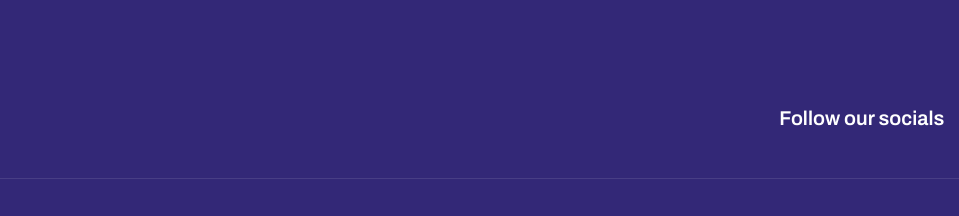
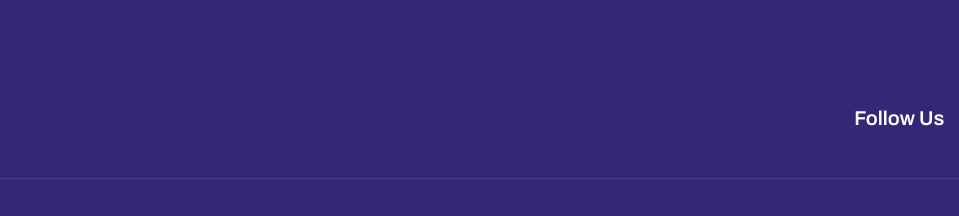
Before and after one commit to Xavierrodgriues/yuvii-dev, a plain HTML site: page 404.html in a window 1280 px wide. Shown: the part 1379-1595 px from the top of the page, 144-1103 px from the left. Drawn offline with Linux system fonts and the light colour scheme.

Commit message:
fix: content changed of Follow our social

```diff
--- a/404.html
+++ b/404.html
@@ -234,7 +234,7 @@
 
                         <!-- Footer Social Links Start -->
                         <div class="footer-social-links">
-                            <span>Follow our socials</span>
+                            <span>Follow Us</span>
                             <ul>
                                 <li><a href="#"><i class="fa-brands fa-facebook-f"></i></a></li>
                                 <li><a href="#"><i class="fa-brands fa-dribbble"></i></a></li>
```
Also changed, not shown: about.html (+1 -1 lines), accouting.html (+1 -1 lines), blog.html (+1 -1 lines), contact.html (+1 -1 lines), debt.html (+1 -1 lines), index.html (+1 -1 lines), medical.html (+1 -1 lines), service-single.html (+1 -1 lines), services.html (+1 -1 lines), software.html (+1 -1 lines), staffing.html (+1 -1 lines).
